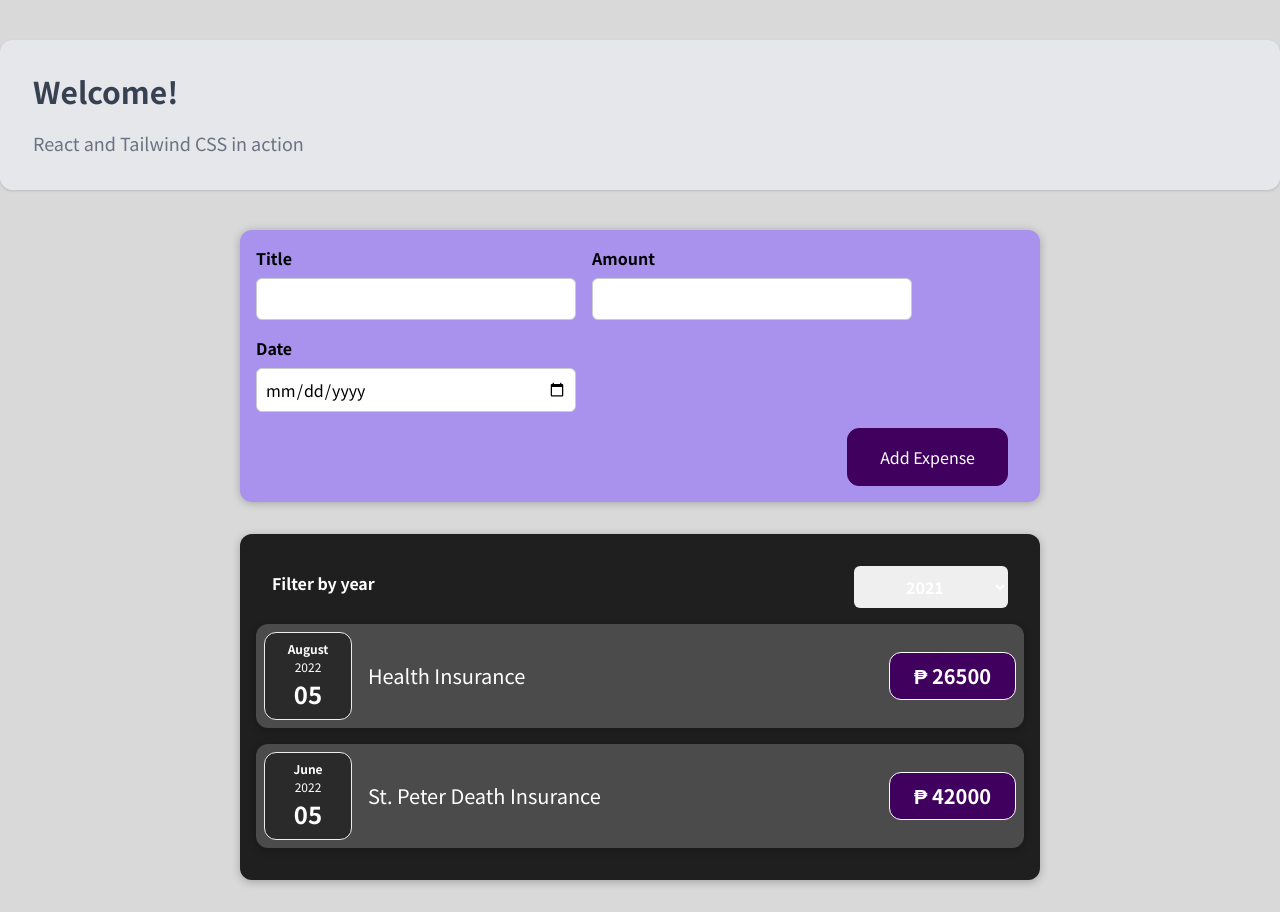
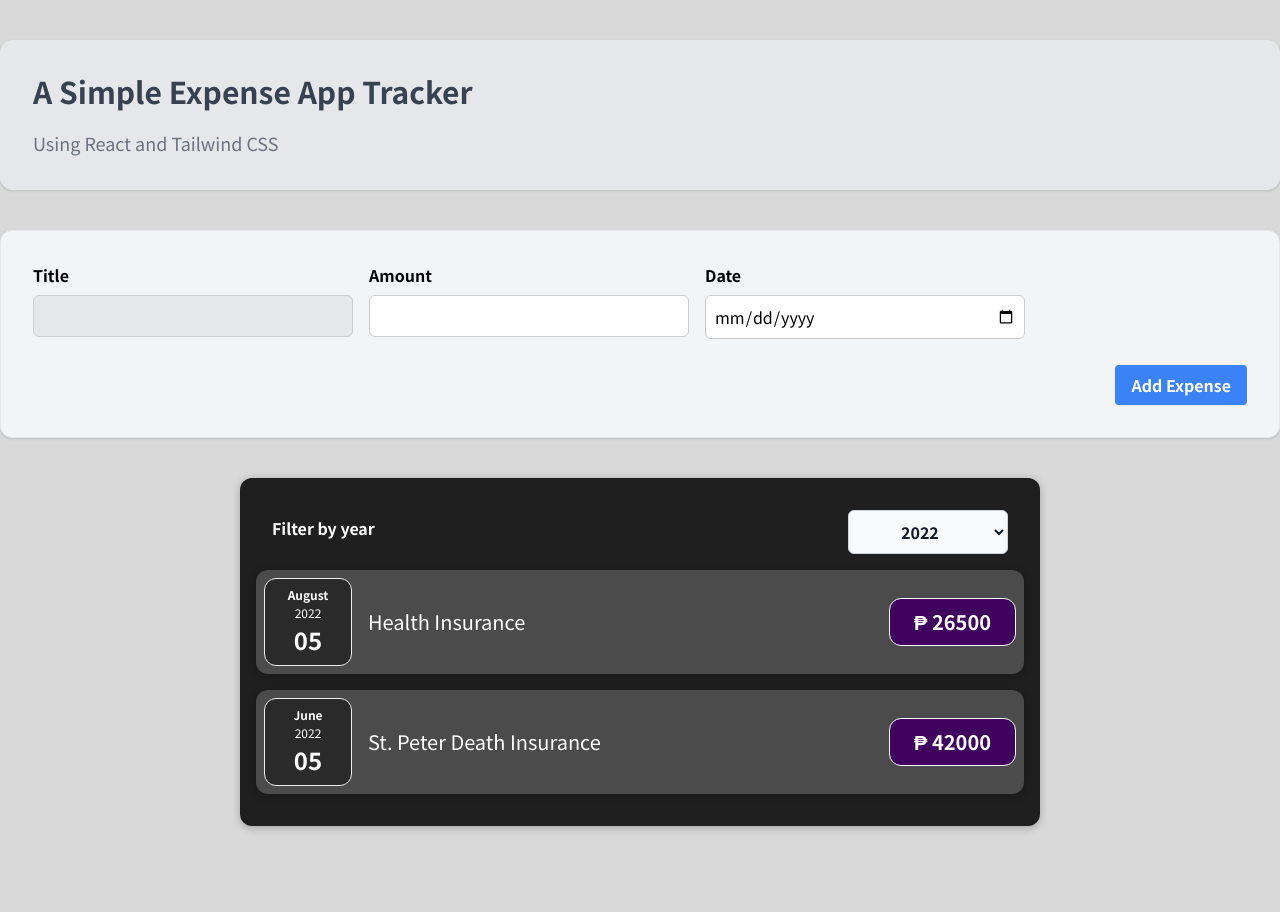
Before and after one commit to jpolfindo/react-complete-guide, a React (Create React App) app: page / in a window 1280 px wide. After the commit the page ends 858 px from the top, so only its background shows below. Built offline with nearby package versions, Linux system fonts and the light colour scheme.

Commit message:
added features

```diff
--- a/src/App.js
+++ b/src/App.js
@@ -29,9 +29,9 @@ const App = () => {
   return (
     <div>
       <div className="container mx-auto bg-gray-200 rounded-xl shadow border p-8 m-10">
-        <p className="text-3xl text-gray-700 font-bold mb-5">Welcome!</p>
+        <p className="text-3xl text-gray-700 font-bold mb-5">A Simple Expense App Tracker</p>
         <p className="text-gray-500 text-lg">
-          React and Tailwind CSS in action
+          Using React and Tailwind CSS
         </p>
       </div>
       <NewExpense onAddExpense={addExpenseHandler} />
--- a/src/components/Expenses.js
+++ b/src/components/Expenses.js
@@ -1,15 +1,19 @@
 import React, { useState } from "react";
 import "./Expenses.css";
-import ExpenseItem from "./ExpenseItem";
 import ExpensesFilter from "./ExpensesFilter";
+import ExpensesList from "./ExpensesList";
 import Card from "../UI/Card";
 
 const Expenses = (props) => {
-  const [selectedYear, setSelectedYear] = useState("2021");
+  const [selectedYear, setSelectedYear] = useState("2022");
 
   const yearFilterHandler = (year) => {
     setSelectedYear(year);
   };
+
+  const filteredExpenses = props.expense.filter((item) => {
+    return item.date.getFullYear().toString() === selectedYear;
+  });
 
   return (
     <div>
@@ -18,13 +22,8 @@ const Expenses = (props) => {
           selected={selectedYear}
           onChangeYear={yearFilterHandler}
         />
-        {props.expense.map((expense) => (
-          <ExpenseItem
-            title={expense.title}
-            amount={expense.amount}
-            date={expense.date}
-          />
-        ))}
+
+        <ExpensesList filteredExpenses={filteredExpenses} />
       </Card>
     </div>
   );
--- a/src/components/ExpensesFilter.js
+++ b/src/components/ExpensesFilter.js
@@ -12,11 +12,11 @@ const ExpensesFilter = (props) => {
     <div className="expenses-filter">
       <div className="expenses-filter__control">
         <label>Filter by year</label>
-        <select value={props.selected} onChange={yearChangeHandler}>
+        <select value={props.selected} onChange={yearChangeHandler} className="bg-gray-50 border border-gray-300 text-gray-900 text-sm rounded-lg focus:ring-blue-500 focus:border-blue-500 block w-40 p-2.5 dark:bg-gray-700 dark:border-gray-600 dark:placeholder-gray-400 dark:text-white dark:focus:ring-blue-500 dark:focus:border-blue-500">
           <option value="2022">2022</option>
-          <option value="2021">2021</option>
-          <option value="2020">2020</option>
-          <option value="2019">2019</option>
+          <option value="2023">2023</option>
+          <option value="2024">2024</option>
+          <option value="2025">2025</option>
         </select>
       </div>
     </div>
--- /dev/null
+++ b/src/components/ExpensesList.css
@@ -0,0 +1,9 @@
+.expenses-list {
+    list-style: none;
+    padding: 0;
+  }
+
+  .expenses-list__fallback {
+    color: white;
+    text-align: center;
+  }
--- /dev/null
+++ b/src/components/ExpensesList.js
@@ -0,0 +1,25 @@
+import React from "react";
+
+import ExpenseItem from "./ExpenseItem";
+import "./ExpensesList.css";
+
+const ExpensesList = (props) => {
+  if (props.filteredExpenses.length === 0) {
+    return <h2 className="text-2xl text-gray-100 font-bold text-center">No Expenses Found.</h2>;
+  }
+
+  return (
+    <ul className="expenses-list">
+      {props.filteredExpenses.map((expense) => (
+        <ExpenseItem
+          key={expense.id}
+          title={expense.title}
+          amount={expense.amount}
+          date={expense.date}
+        />
+      ))}
+    </ul>
+  );
+};
+
+export default ExpensesList;
--- a/src/components/NewExpense/ExpenseForm.js
+++ b/src/components/NewExpense/ExpenseForm.js
@@ -73,6 +73,7 @@ const ExpenseForm = (props) => {
         <div className="new-expense__control">
           <label>Title</label>
           <input
+          className="appearance-none block w-full bg-gray-200 text-gray-700 border border-red-500 rounded py-3 px-4 mb-3 leading-tight focus:outline-none focus:bg-white"
             type="text"
             value={enteredTitle}
             onChange={titleChangeHandler}
@@ -100,7 +101,7 @@ const ExpenseForm = (props) => {
         </div>
       </div>
       <div className="new-expense__actions">
-        <button type="submit">Add Expense</button>
+        <button type="submit" className="bg-blue-500 hover:bg-blue-700 text-white font-bold py-2 px-4 rounded">Add Expense</button>
       </div>
     </form>
   );
--- a/src/components/NewExpense/NewExpense.css
+++ b/src/components/NewExpense/NewExpense.css
@@ -8,31 +8,3 @@
     text-align: center;
     box-shadow: 0 1px 8px rgba(0, 0, 0, 0.25);
   }
-
-  .new-expense button {
-    font: inherit;
-    cursor: pointer;
-    padding: 1rem 2rem;
-    border: 1px solid #40005d;
-    background-color: #40005d;
-    color: white;
-    border-radius: 12px;
-    margin-right: 1rem;
-  }
-
-  .new-expense button:hover,
-  .new-expense button:active {
-    background-color: #510674;
-    border-color: #510674;
-  }
-
-  .new-expense button.alternative {
-    color: #220131;
-    border-color: transparent;
-    background-color: transparent;
-  }
-
-  .new-expense button.alternative:hover,
-  .new-expense button.alternative:active {
-    background-color: #ddb3f8;
-  }
--- a/src/components/NewExpense/NewExpense.js
+++ b/src/components/NewExpense/NewExpense.js
@@ -14,7 +14,7 @@ const NewExpense = (props) => {
   };
 
   return (
-    <div className="new-expense">
+    <div className="container mx-auto bg-gray-100 rounded-xl shadow border p-8 m-10">
       <ExpenseForm onSaveExpenseData={saveExpenseDataHandler} />
     </div>
   );
```
